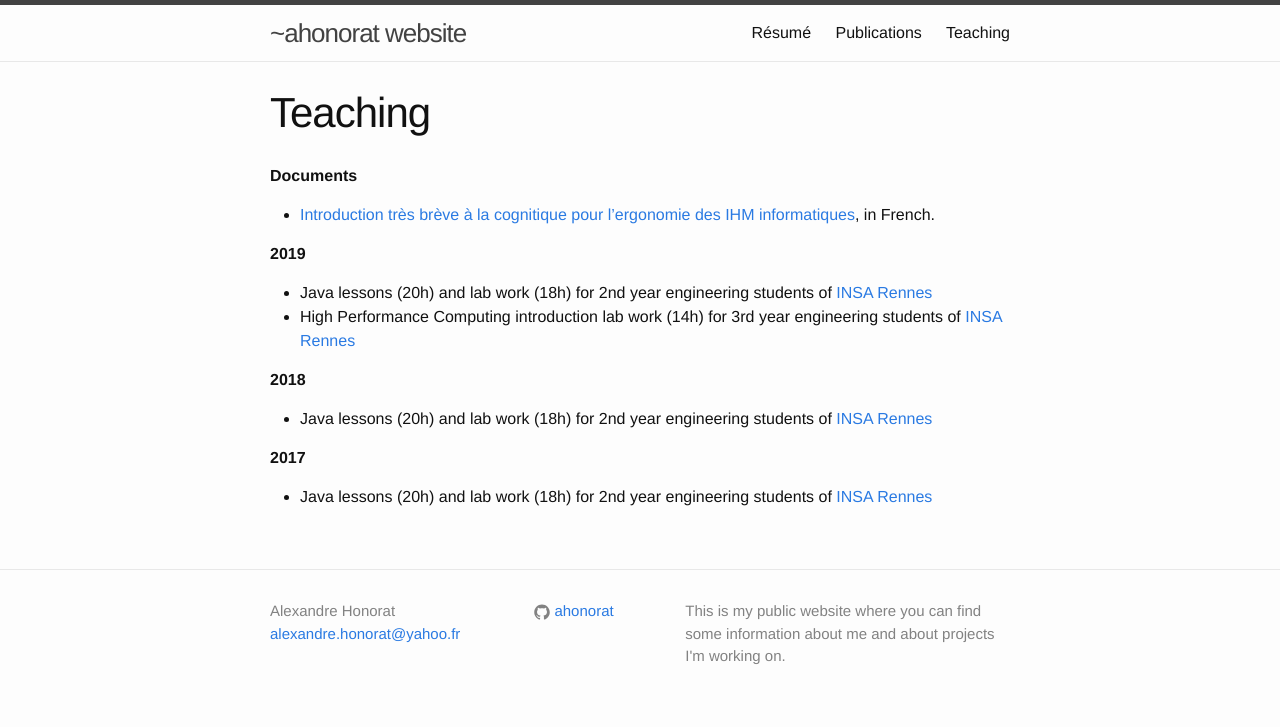
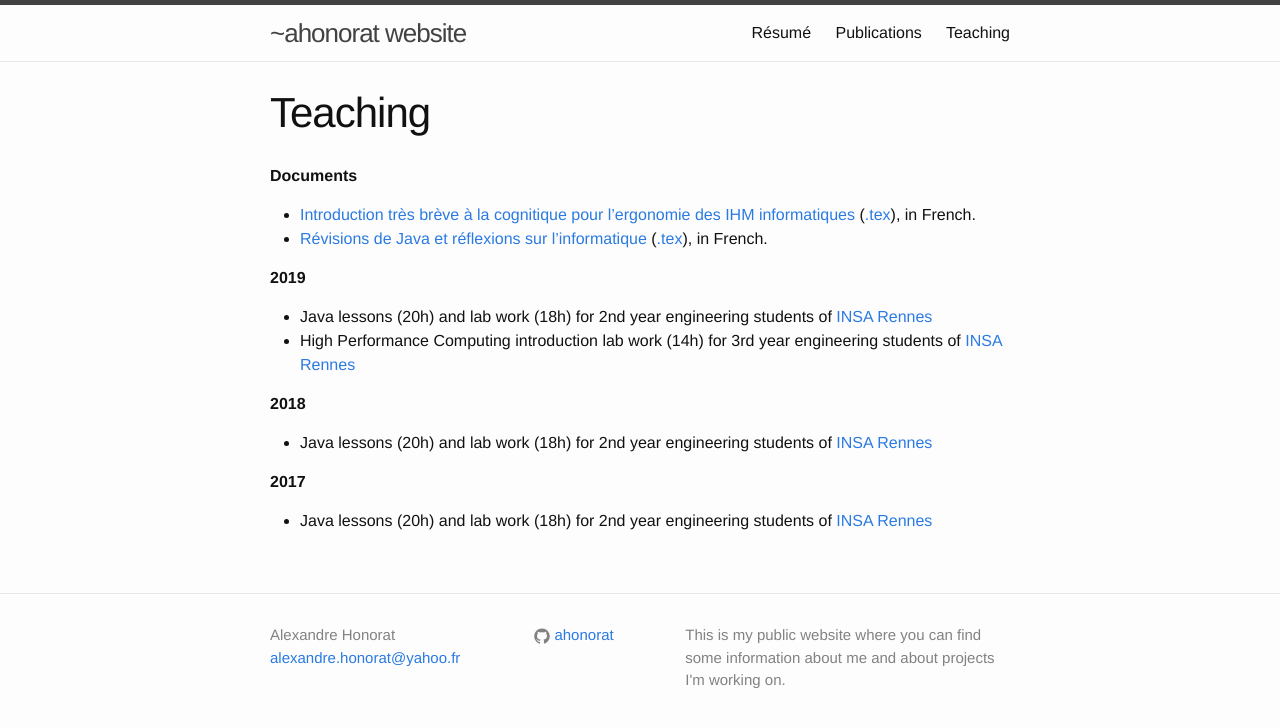
Before and after one commit to ahonorat/ahonorat.github.io, a Jekyll site: the page built from teaching.md, in a window 1280 px wide. Shown: the top 727 px of the page. Built offline with Jekyll 4.4.1, drawn with Linux system fonts in a browser that asks for light colours.

Commit message:
New document for Java students

```diff
--- a/teaching.md
+++ b/teaching.md
@@ -6,7 +6,9 @@ permalink: /teaching/
 
 **Documents**
 
-- [Introduction très brève à la cognitique pour l'ergonomie des IHM informatiques](/docs/cognitique.pdf), in French.
+- [Introduction très brève à la cognitique pour l'ergonomie des IHM informatiques](/docs/cognitique.pdf) ([.tex](/docs/cognitique.tex)), in French.
+- [Révisions de Java et réflexions sur l'informatique](/docs/revisions.pdf) ([.tex](/docs/revisions.tex)), in French.
+
 
 **2019**
 
```
Also changed, not shown: 3 other files.
